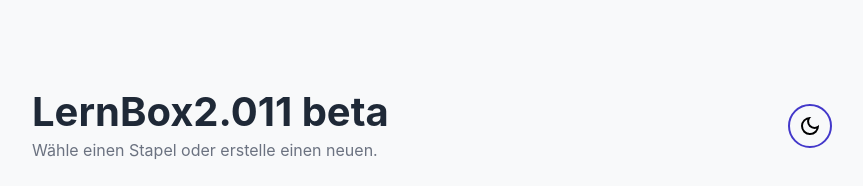
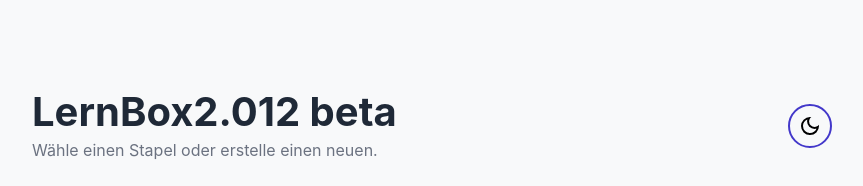
Before and after one commit to TaughtMe/vocabel-trainer-v2, a React (Create React App) app: page / in a window 1280 px wide. Shown: the top 186 px of the page, without its empty margins (208-1071 px from the left). Built offline with nearby package versions, Linux system fonts and the light colour scheme.

Commit message:
Webseite aktualisieren

```diff
--- a/src/App.css
+++ b/src/App.css
@@ -615,7 +615,8 @@ body.dark-mode .level-2 .button-level-lernen {
 
 .sprachen-auswahl-container {
   display: flex;
-  gap: 10px; /* Abstand zwischen den beiden Dropdowns */
+  flex-direction: column; /* DIESE ZEILE IST NEU */
+  gap: 16px;
 }
 
 .language-selector-wrapper {
--- a/src/StapelAuswahl.js
+++ b/src/StapelAuswahl.js
@@ -21,7 +21,7 @@ function StapelAuswahl({ stapelSammlung, onStapelAuswählen, onStapelErstellen,
         <div className="App">
           <header className="App-header header-overview">
                 <div> {/* Div-Container für linke Seite des Headers */}
-                    <h1>LernBox2.011 beta</h1>
+                    <h1>LernBox2.012 beta</h1>
                     <p className="subtitle">Wähle einen Stapel oder erstelle einen neuen.</p>
                 </div>
                 {/* NEUER THEME-BUTTON */}
```
